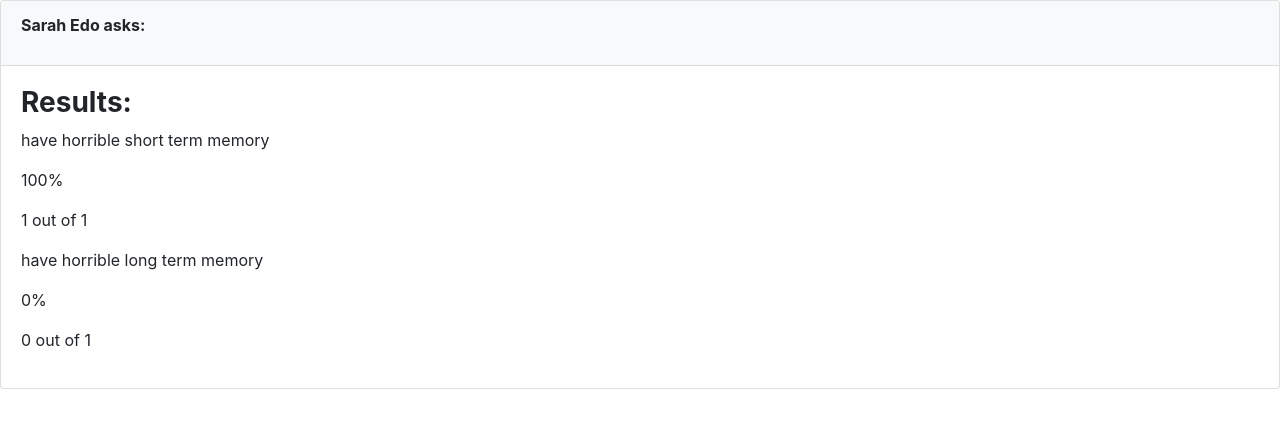
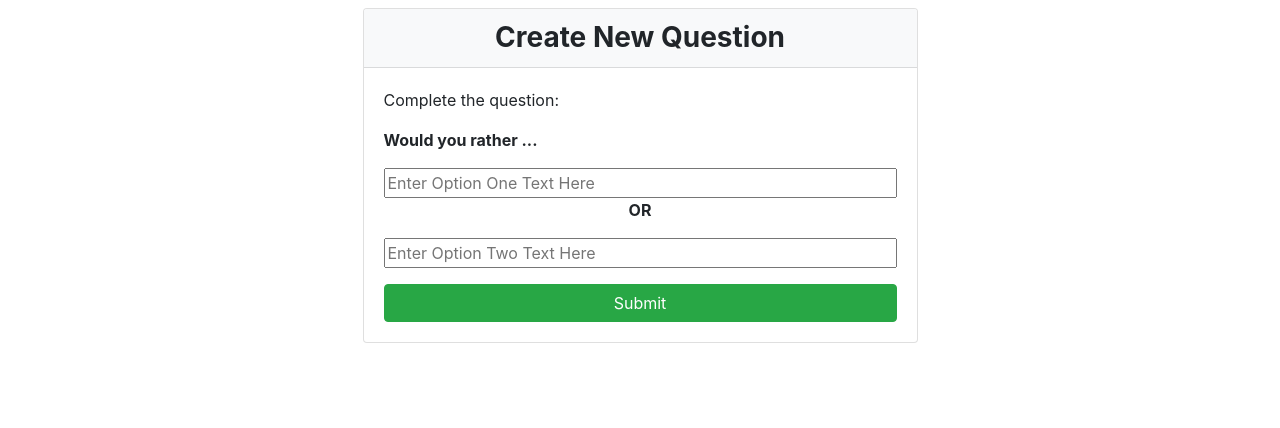
Before and after one commit to mark-quinn/udacity-nd-WouldYouRather-p2, a React (Create React App) app: page / in a window 1280 px wide. Shown: the top 428 px of the page. Built offline with nearby package versions, Linux system fonts and the light colour scheme.

Commit message:
add create new question page

```diff
--- a/src/components/App.js
+++ b/src/components/App.js
@@ -4,6 +4,7 @@ import { handleInitialData } from "../actions/shared";
 import SignIn from "./SignIn";
 import Home from './Home';
 import PollPage from './PollPage';
+import NewQuestion from './NewQuestion';
 
 class App extends Component {
   componentDidMount() {
@@ -15,7 +16,7 @@ class App extends Component {
       <div>
         {this.props.loading === true ? null : (
           <div>
-            <PollPage id={"8xf0y6ziyjabvozdd253nd"} />
+            <NewQuestion />
           </div>
         )}
       </div>
--- /dev/null
+++ b/src/components/NewQuestion.js
@@ -0,0 +1,74 @@
+import React, { Component } from "react";
+import { connect } from "react-redux";
+
+class NewQuestion extends Component {
+  state = {
+    optionOne: "",
+    optionTwo: "",
+  };
+
+  handleSubmit = (e) => {
+    e.preventDefault();
+
+    const { optionOne, optionTwo } = this.state;
+
+    if (optionOne && optionTwo) {
+      // TODO: dispatch new question event
+    }
+  };
+
+  handleChange = (e) => {
+    const value = e.target.value;
+
+    this.setState({
+      ...this.state,
+      [e.target.name]: value,
+    });
+  };
+
+  render() {
+    const { optionOne, optionTwo } = this.state;
+
+    return (
+      <div className="container d-flex justify-content-center mt-2">
+        <div className="card w-50">
+          <div className="card-header bg-light">
+            <h3 className="font-weight-bold mb-0 text-center">
+              Create New Question
+            </h3>
+          </div>
+          <div className="card-body">
+            <p>Complete the question:</p>
+            <p className="font-weight-bold">Would you rather ...</p>
+            <form onSubmit={this.handleSubmit}>
+              <input
+                className="w-100"
+                name="optionOne"
+                value={optionOne}
+                placeholder="Enter Option One Text Here"
+                onChange={this.handleChange}
+              />
+              <p className="font-weight-bold text-center">OR</p>
+              <input
+                className="w-100"
+                name="optionTwo"
+                value={optionTwo}
+                placeholder="Enter Option Two Text Here"
+                onChange={this.handleChange}
+              />
+              <button className="btn btn-success btn-block mt-3">Submit</button>
+            </form>
+          </div>
+        </div>
+      </div>
+    );
+  }
+}
+
+function mapStateToProps({ authedUser }) {
+  return {
+    authedUser,
+  };
+}
+
+export default connect(mapStateToProps)(NewQuestion);
```
